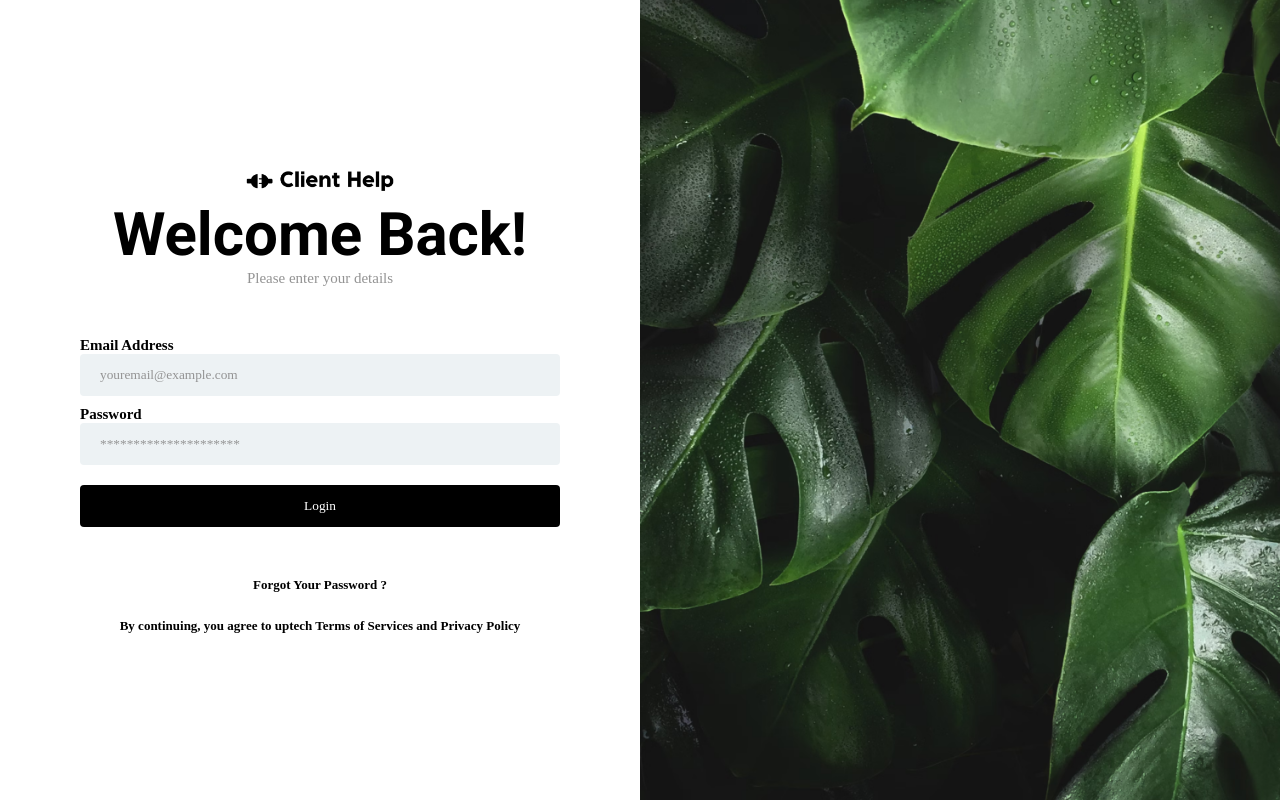
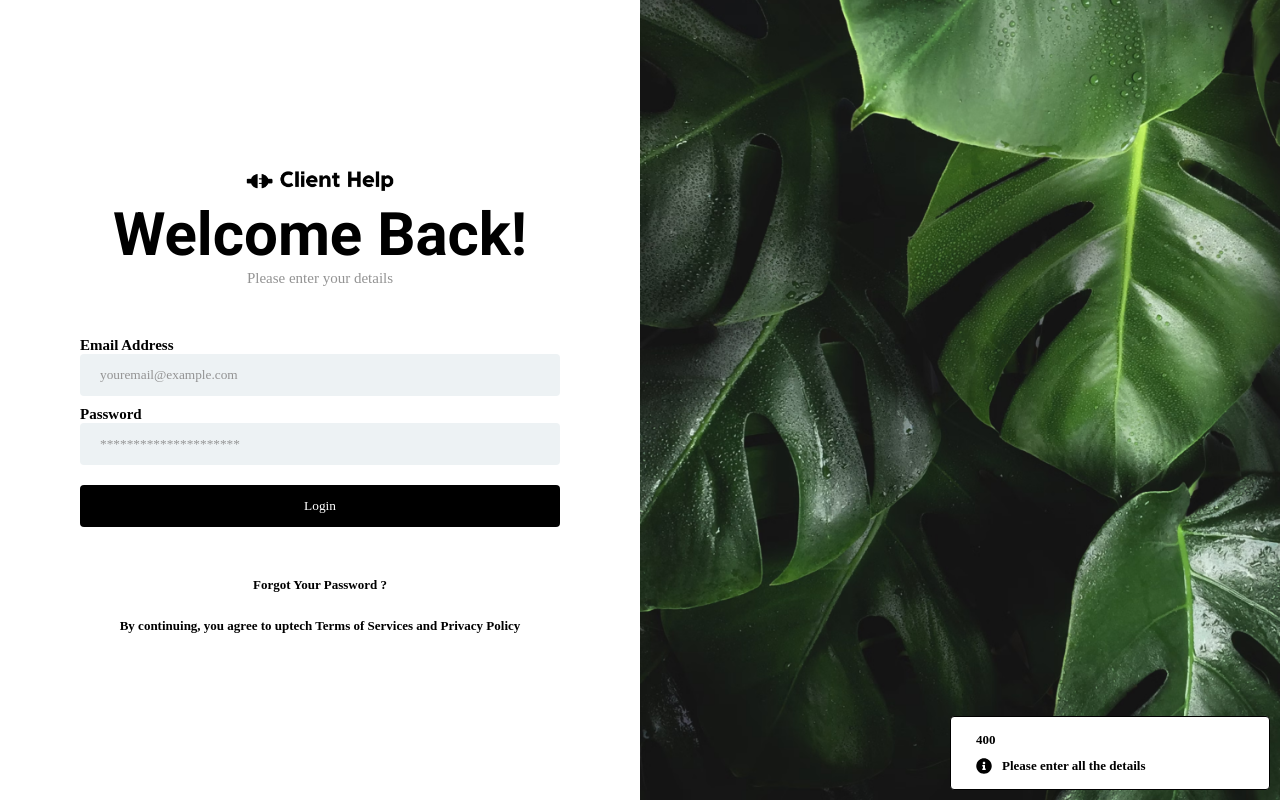
Before and after one commit to FirstClientProjects/admin-frontend, a React (Create React App) app: page /login in a window 1280 px wide. Both pictures are taken after a click on the button "Login". Built offline with nearby package versions, Linux system fonts and the light colour scheme; a web font is replaced by a local one.

Commit message:
Intergrate admin login

```diff
--- /dev/null
+++ b/src/api/admin-service/admin-login-service.tsx
@@ -0,0 +1,67 @@
+// authHelpers.ts
+import axios from 'axios';
+import { NavigateFunction } from 'react-router-dom';
+import baseURL from '../baseURL';
+
+interface HandleSubmitProps {
+  email: string;
+  password: string;
+  setError: React.Dispatch<React.SetStateAction<boolean>>;
+  setLoading: React.Dispatch<React.SetStateAction<boolean>>;
+  setStatusCode: React.Dispatch<React.SetStateAction<number>>;
+  setMessage: React.Dispatch<React.SetStateAction<string>>;
+  resetCredentials: () => void;
+  navigate: NavigateFunction;
+}
+
+export const handleLogin = async ({
+  email,
+  password,
+  setError,
+  setLoading,
+  setStatusCode,
+  setMessage,
+  resetCredentials,
+  navigate
+}: HandleSubmitProps) => {
+  if (email.trim().length === 0 || password.trim().length === 0) {
+    console.log('Please enter details');
+    setError(true);
+    setMessage('Please enter all the details');
+    setStatusCode(400);
+    setTimeout(() => {
+      setError(false);
+    }, 5000);
+    return;
+  } else {
+    console.log(`Loading : ${setLoading}`);
+    await axios.post(`${baseURL}/admin/login`, {
+      email: email,
+      password: password
+    })
+      .then((response) => {
+        console.log(response.data.data);
+        resetCredentials();
+        setLoading(true);
+
+        if (response.status === 200) {
+          setMessage(`Login successful. ${response.data.message}`);
+          setStatusCode(200);
+          setTimeout(() => {
+            setLoading(false);
+            navigate('/dashboard');
+          }, 5000);
+        }
+      })
+      .catch((error) => {
+        console.log(error.response.data);
+        setError(true);
+        setMessage(`Please retry. ${error.response.data.data}`);
+        setStatusCode(400);
+        setTimeout(() => {
+          setError(false);
+        }, 5000);
+      });
+  }
+  console.log(email, password);
+};
--- /dev/null
+++ b/src/api/baseURL.tsx
@@ -0,0 +1,3 @@
+const baseURL = 'http://localhost:8080/api/v1';
+
+export default baseURL;
--- /dev/null
+++ b/src/components/alert/Alert.scss
@@ -0,0 +1,40 @@
+@import '../../styles/breakpoints/breakpoints';
+@import '../../styles/colors/colors';
+@import '../../styles/fonts/fonts';
+@import '../../styles/mixins/mixins';
+@import '../../styles/spacing/spacing';
+
+.alert {
+    position: absolute;
+    right: 10px;
+    border-radius: $border-radius;
+    cursor: pointer;
+    bottom: 10px;
+    min-width: 320px;
+    @include flexContainer(flex-start, center);
+    flex-direction: column;
+    padding: 15px 25px;
+
+    .alert-inner {
+        @include flexContainer(center, flex-start);
+        gap: 10px;
+
+        section {
+
+            .alert-hr {
+                width: 100%;
+                height: 10px;
+                border-top: 1px solid gray;
+                background-color: $light-gray;
+            }
+        }
+
+        .alert-icon {
+
+        }
+
+        .alert-message {
+            font-family: $ibm-font;
+        }
+    }
+}
--- /dev/null
+++ b/src/components/alert/Alert.tsx
@@ -0,0 +1,34 @@
+import React, { useEffect, useState } from 'react';
+import './Alert.scss';
+import { FaInfoCircle } from 'react-icons/fa';
+import AuthParagraph from '../auth-paragraph/AuthParagraph';
+import Section from '../section/Section';
+
+type Props = {
+    icon: string,
+    statusCode: number
+    message: string,
+    borderColor: string,
+    bgColor: string,
+}
+
+const Alert = (props: Props) => {
+
+    return (
+        <div className="test alert" style={{
+            backgroundColor: props.bgColor,
+            border: `1px solid ${props.borderColor}`
+        }}>
+            <AuthParagraph paragraph={props.statusCode}/>
+            <Section marginBottom='10px'></Section>
+            <div className='test alert-hr'></div>
+            <div className='test alert-inner'>
+                <FaInfoCircle className="test alert-icon" />
+                <AuthParagraph paragraph={props.message}/>
+            </div>
+        </div>
+    );
+
+}
+
+export default Alert;
--- a/src/components/auth-paragraph/AuthParagraph.tsx
+++ b/src/components/auth-paragraph/AuthParagraph.tsx
@@ -2,7 +2,7 @@ import React from 'react';
 import './AuthParagraph.scss';
 
 type Props = {
-    paragraph: string
+    paragraph: number | string
 }
 
 const AuthParagraph = (props: Props) => {
--- a/src/components/textfield/TextField.tsx
+++ b/src/components/textfield/TextField.tsx
@@ -4,17 +4,27 @@ import './TextField.scss';
 type Props = {
     type: string,
     placeholder: string,
-    onChange: () => void
+    value: string,
+    onChange: (value: string) => void
 }
 
 const TextField = (props: Props) => {
+
+  const handleChange: React.ChangeEventHandler<HTMLInputElement> = (event) => {
+    console.log('Event:', event); // Check the event object
+    console.log('Value:', event.target.value); // Check the value being passed
+    if (props.onChange) {
+      props.onChange(event.target.value);
+    }
+  }
 
   return (
     <input
         className='test text-field'
         placeholder={props.placeholder}
         type={props.type}
-        onChange={props.onChange}
+        onChange={handleChange}
+        value={props.value}
     />
   );
 
--- a/src/pages/login/Login.tsx
+++ b/src/pages/login/Login.tsx
@@ -1,9 +1,9 @@
-import React from 'react';
+import React, { useEffect, useState } from 'react';
 import './Login.scss';
 import Logo from '../../components/logo/Logo';
 import AuthHeader from '../../components/auth-header/AuthHeader';
 import AuthParagraph from '../../components/auth-paragraph/AuthParagraph';
-import { Link } from 'react-router-dom';
+import { Link, useNavigate } from 'react-router-dom';
 import AuthSubHeader from '../../components/auth-subheader/AuthSubHeader';
 import Loading from '../../components/loading/Loading';
 import LoadingPage from '../../components/loadingPage/LoadingPage';
@@ -11,14 +11,108 @@ import Section from '../../components/section/Section';
 import Lable from '../../components/lable/Lable';
 import TextField from '../../components/textfield/TextField';
 import AuthButton from '../../components/auth-btn/AuthButton';
+import axios from 'axios';
+import Alert from '../../components/alert/Alert';
+import baseURL from '../../api/baseURL';
+import { handleLogin } from '../../api/admin-service/admin-login-service';
 
 const Login = () => {
+
+  const [email, setEmail] = useState('');
+  const [password, setPassword] = useState('');
+  const [loading, setLoading] = useState(false);
+  const [error, setError] = useState(false);
+  const [statusCode, setStatusCode] = useState(0);
+  const [message, setMessage] = useState('');
+
+  const navigate = useNavigate();
+
+  const handleEmail = (value: string) => {
+    setEmail(value);
+  }
+  const handlePassword = (value: string) => {
+    setPassword(value);
+  }
+
+  const resetCredentials = () => {
+    setEmail('');
+    setPassword('');
+  }
+
+  const handleSubmit = async () => {
+    handleLogin({
+      email,
+      password,
+      setError,
+      setLoading,
+      setStatusCode,
+      setMessage,
+      resetCredentials,
+      navigate
+    });
+  };
+
+  // const handleSubmit = async () => {
+  //   if (email.trim().length === 0 || password.trim().length === 0) {
+  //     console.log('Please enter details');
+  //     setError(true);
+  //     setMessage('Please enter all the details');
+  //     setStatusCode(400);
+  //     setTimeout(() => {
+  //       setError(false);
+  //     }, 5000);
+  //   }else {
+  //     console.log(`Loading : ${loading}`);
+  //     await axios.post(`${baseURL}/admin/login`, {
+  //       email: email,
+  //       password: password
+  //     })
+  //       .then((response) => {
+  //         console.log(response.data.data);
+  //         resetCredentials();
+  //         setLoading(true);
+
+  //         if(response.status === 200) {
+  //           setMessage(`Login successful. ${response.data.message}`);
+  //           setStatusCode(200);
+  //           setTimeout(() => {
+  //             setLoading(false);
+  //             navigate('/dashboard');
+  //           }, 5000);
+  //         }
+  //       })
+  //       .catch((error) => {
+  //         console.log(error.response.data);
+  //         setError(true);
+  //         setMessage(`Please retry. ${error.response.data.data}`);
+  //         setStatusCode(400);
+  //         setTimeout(() => {
+  //           setError(false);
+  //         }, 5000);
+  //       })
+  //   }
+  //   console.log(email, password);
+  // };
 
   return (
     <div className='test login'>
       <div className='test login-inner'>
         <div className="test login-inner-left">
           <div className='test form-container'>
+
+            {
+              loading && <LoadingPage />
+            }
+
+            {
+              error && <Alert
+                icon='s'
+                statusCode={statusCode}
+                message={message}
+                borderColor='black'
+                bgColor='white'
+              />
+            }
 
             <div className='test logo-container'>
               <Link to='/'>
@@ -34,17 +128,17 @@ const Login = () => {
               <Section marginBottom='10px' marginTop='50px'>
                 <div className='test field'>
                   <Lable title='Email Address'/>
-                  <TextField type='text' placeholder='youremail@example.com' onChange={() => {}} />
+                  <TextField value={email} type='text' placeholder='youremail@example.com' onChange={(value: string) => handleEmail(value)} />
                 </div>
               </Section>
               <Section marginBottom='20px'>
                 <div className='test field'>
                   <Lable title='Password'/>
-                  <TextField type='password' placeholder='*********************' onChange={() => {}} />
+                  <TextField value={password} type='password' placeholder='*********************' onChange={(value: string) => handlePassword(value)} />
                 </div>
               </Section>
               <Section marginBottom='50px'>
-                <AuthButton title='Login' onClick={() => {}}/>
+                <AuthButton title='Login' onClick={handleSubmit}/>
               </Section>
             </div>
 
```
